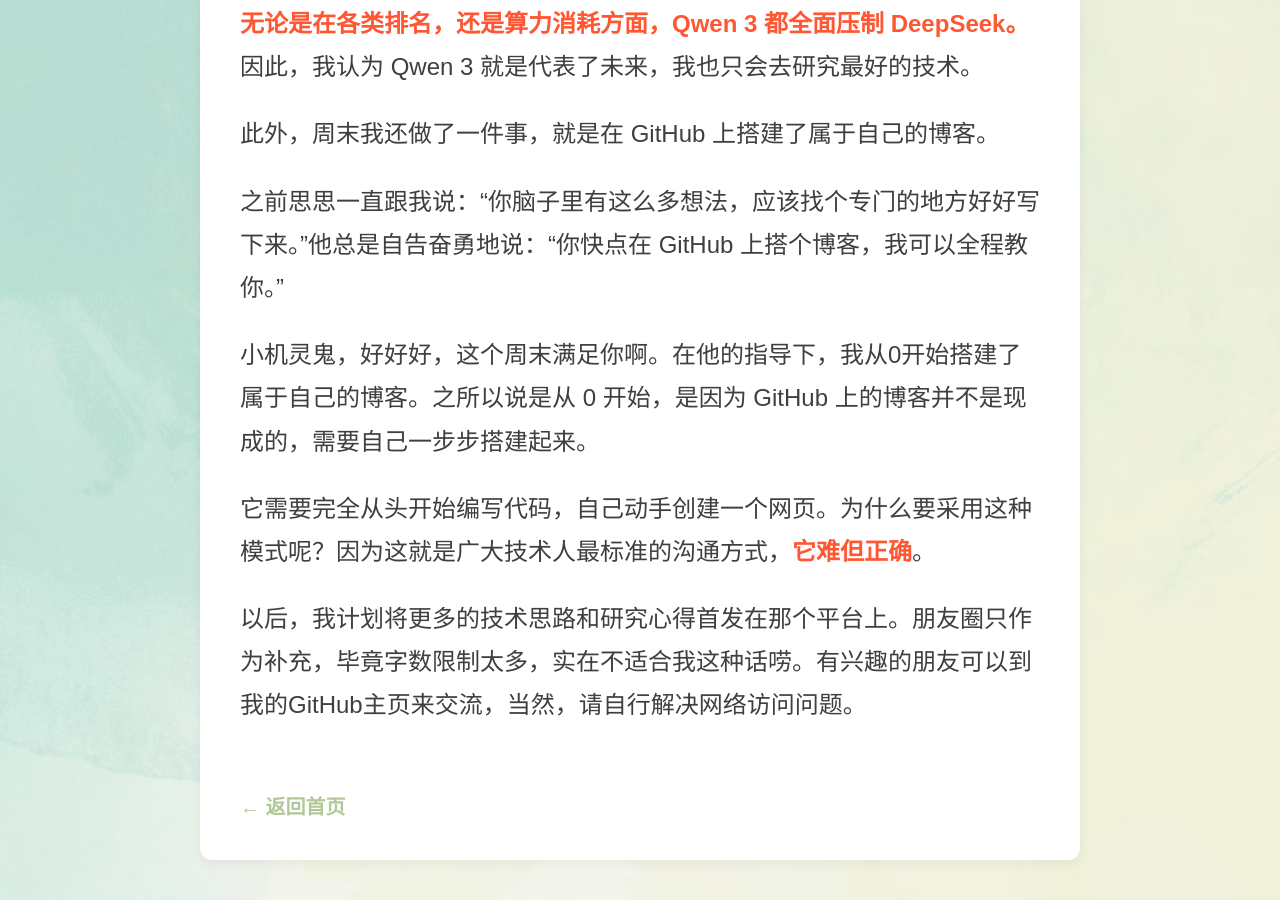
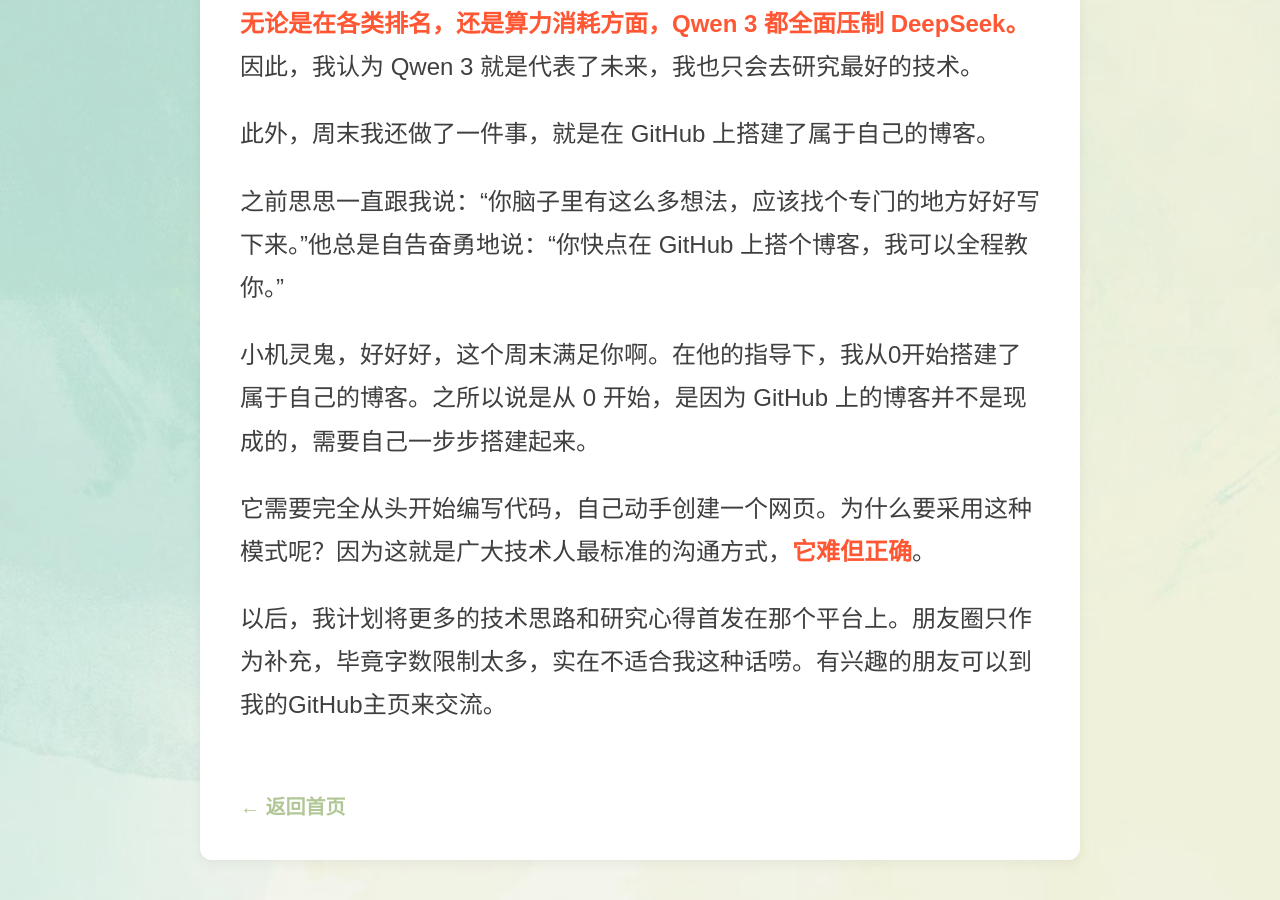
Before and after one commit to daisyxinxin05/daisyxinxin05.github.io, a Jekyll site: the page built from _posts/2025-07-20-RAG-first-attempt-success.md, in a window 1280 px wide and 900 px high, scrolled down 3950 px. Built offline with Jekyll 4.4.1, drawn with Linux system fonts in a browser that asks for light colours; a style sheet for code colours, icons or effects is not loaded.

Commit message:
修改文章内容

```diff
--- a/_posts/2025-07-20-RAG-first-attempt-success.md
+++ b/_posts/2025-07-20-RAG-first-attempt-success.md
@@ -58,4 +58,4 @@
 
 它需要完全从头开始编写代码，自己动手创建一个网页。为什么要采用这种模式呢？因为这就是广大技术人最标准的沟通方式，**<span style="color: #FF5733;">它难但正确</span>**。
 
-以后，我计划将更多的技术思路和研究心得首发在那个平台上。朋友圈只作为补充，毕竟字数限制太多，实在不适合我这种话唠。有兴趣的朋友可以到我的GitHub主页来交流，当然，请自行解决网络访问问题。
+以后，我计划将更多的技术思路和研究心得首发在那个平台上。朋友圈只作为补充，毕竟字数限制太多，实在不适合我这种话唠。有兴趣的朋友可以到我的GitHub主页来交流。
```
